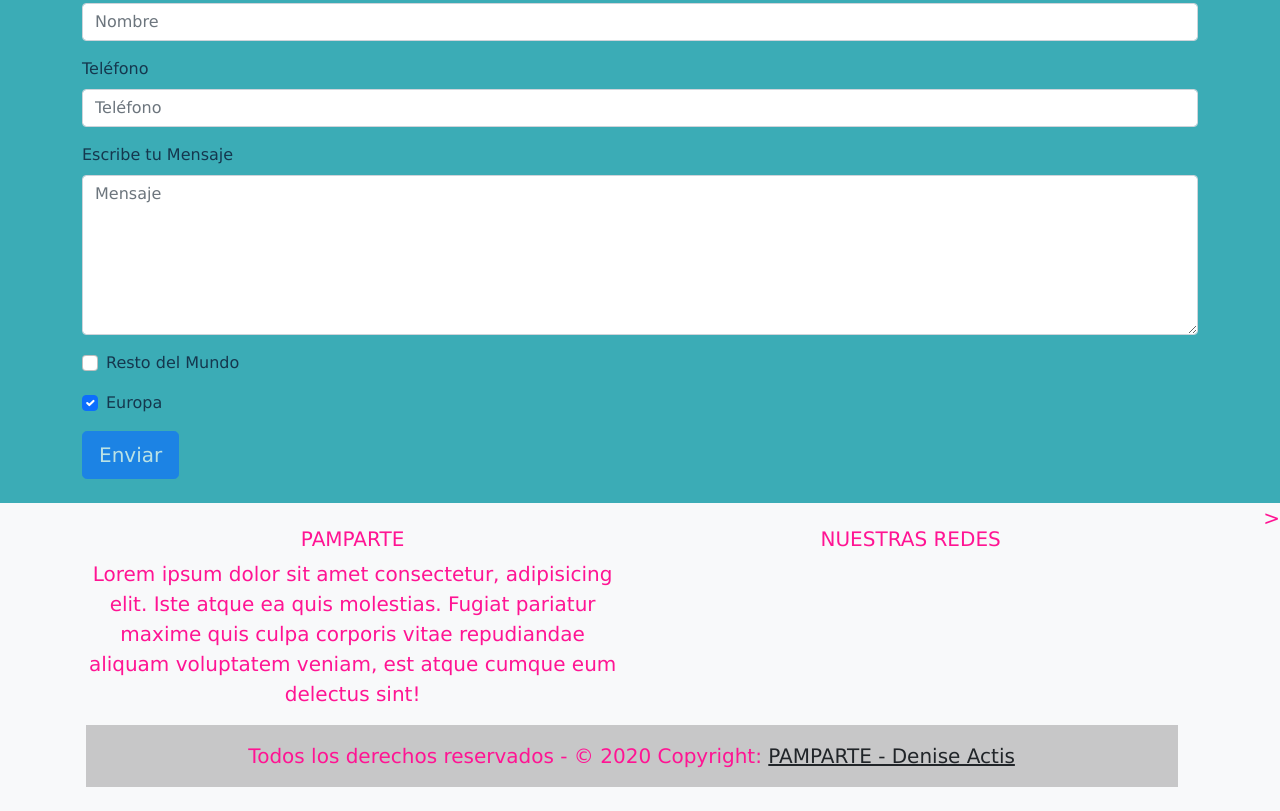
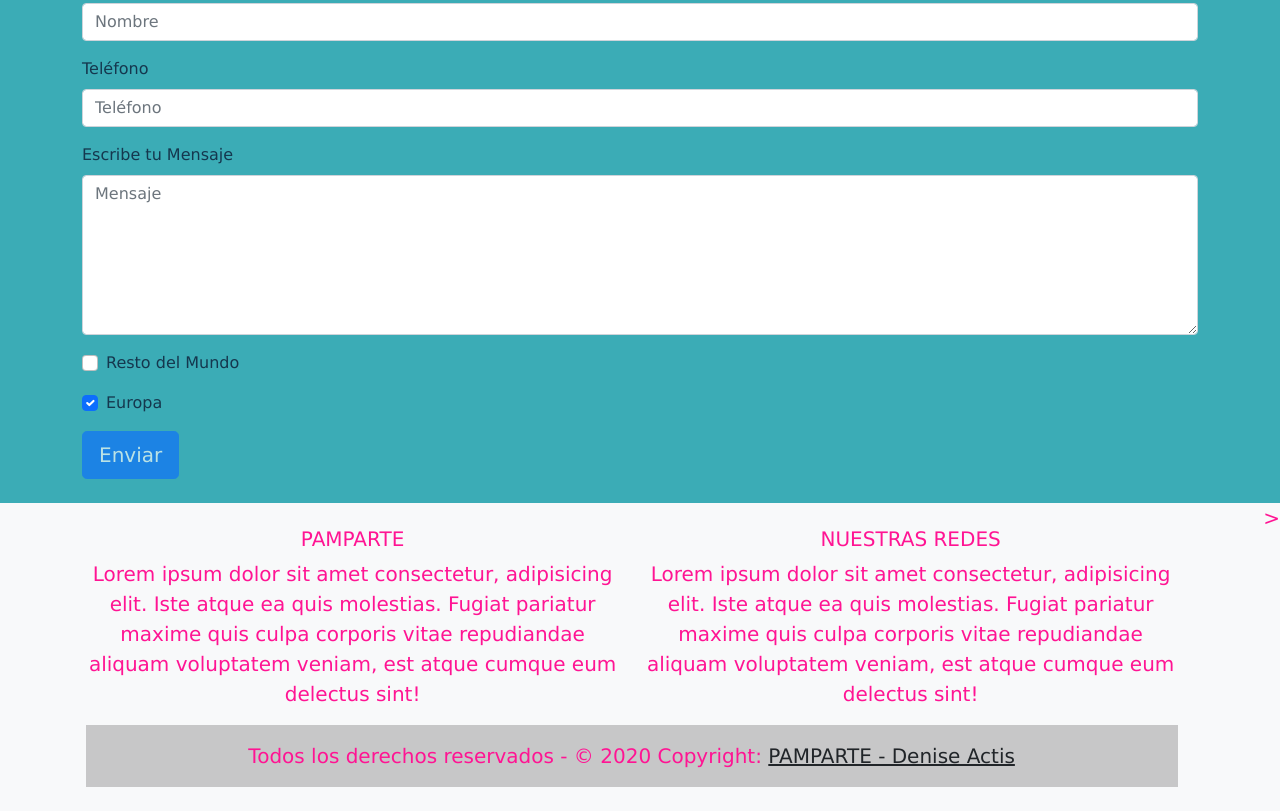
Before and after one commit to denactis/DeniseActis-Pamparte, a plain HTML site: page pages/contacto.html in a window 1280 px wide. Shown: the part 449-1260 px from the top of the page. Drawn offline with nearby package versions, Linux system fonts and the light colour scheme.

Commit message:
Update contacto.html

```diff
--- a/pages/contacto.html
+++ b/pages/contacto.html
@@ -107,15 +107,18 @@
 
       <!--Grid columna-->
       <div class="col-lg-6 col-md-12 mb-4 mb-md-0">
-              <h5 class="text-uppercase">nuestras redes</h5>
+        <h5 class="text-uppercase">NUESTRAS REDES</h5>
 
-              <p class="fw-lighter">
-
+        <p>
+          Lorem ipsum dolor sit amet consectetur, adipisicing elit. Iste atque ea quis
+          molestias. Fugiat pariatur maxime quis culpa corporis vitae repudiandae
+          aliquam voluptatem veniam, est atque cumque eum delectus sint!
         </p>
       </div>
       <!--Grid column-->
     </div>
     <!--Grid row-->
+  <!-- Grid container -->
 
 
   <!-- CopyR -->
@@ -124,6 +127,7 @@
     <a class="text-dark" href="www.pamparte.com/">PAMPARTE - Denise Actis</a>
   </div>
   <!-- Copyright -->
-      </div>></footer>
+</div>>
+    </footer>
 </body>
 </html>
```
Lines whose indentation alone changed are shown as unchanged.
